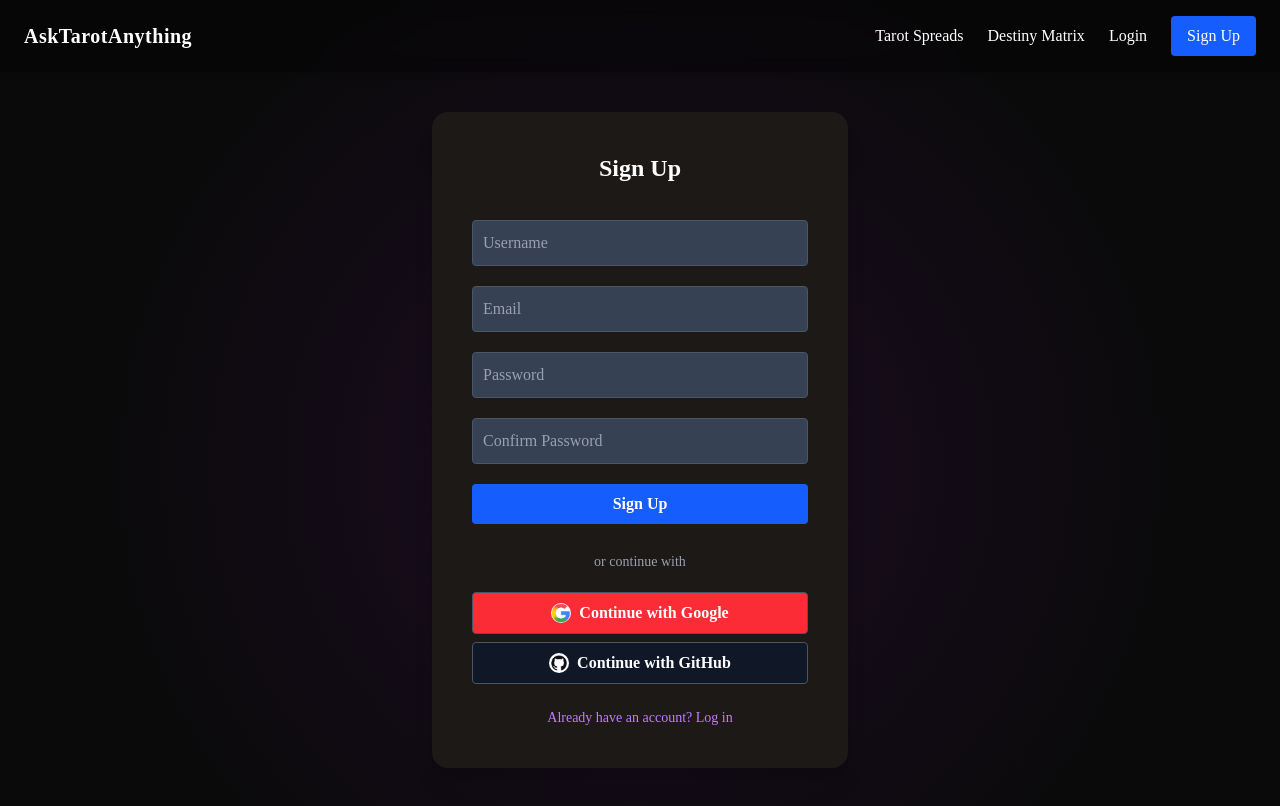
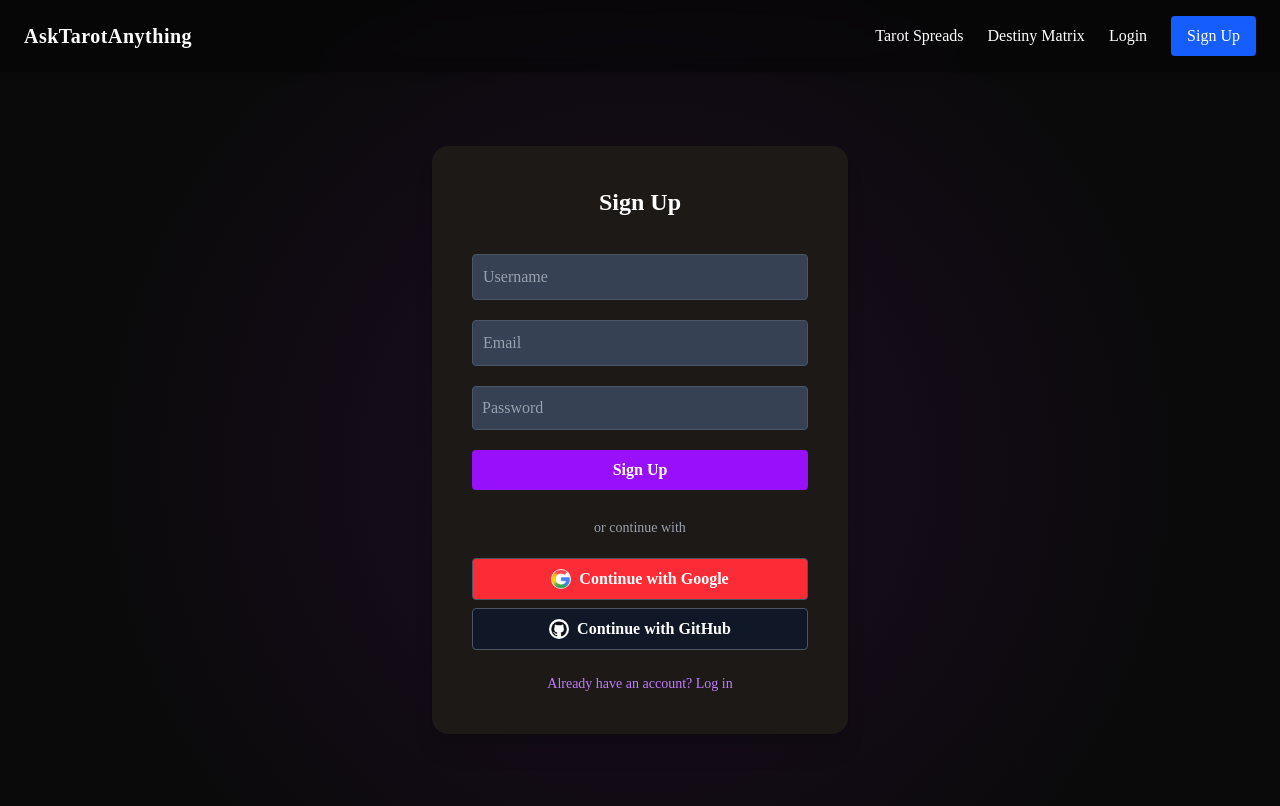
Before and after one commit to juliabush/tarot-app, a Next.js app: page /signup in a window 1280 px wide. Shown: the top 806 px of the page. Built offline with nearby package versions, Linux system fonts and the light colour scheme; no server answers.

Commit message:
main page to render sign up form

```diff
--- a/app/signup/page.tsx
+++ b/app/signup/page.tsx
@@ -4,29 +4,19 @@ import { useState } from "react";
 import { signIn } from "next-auth/react";
 import { useRouter } from "next/navigation";
 
-export default function SignUpPage() {
+export default function SignupPage() {
   const router = useRouter();
   const [username, setUsername] = useState("");
   const [email, setEmail] = useState("");
   const [password, setPassword] = useState("");
-  const [confirmPassword, setConfirmPassword] = useState("");
-  const [error, setError] = useState("");
-  const [loading, setLoading] = useState(false);
+  const [message, setMessage] = useState("");
 
-  async function handleSignUp(e: React.FormEvent) {
+  async function handleSignup(e: React.FormEvent) {
     e.preventDefault();
-    setError("");
-
-    if (password !== confirmPassword) {
-      setError("Passwords do not match.");
-      return;
-    }
-
-    setLoading(true);
+    setMessage("");
 
     try {
-      // Call your API route to create a new user
-      const res = await fetch("/api/auth/signup", {
+      const res = await fetch("/signup", {
         method: "POST",
         headers: { "Content-Type": "application/json" },
         body: JSON.stringify({ username, email, password }),
@@ -35,18 +25,15 @@ export default function SignUpPage() {
       const data = await res.json();
 
       if (!res.ok) {
-        setError(data.message || "Failed to create account.");
-        setLoading(false);
+        setMessage(data.message || "Something went wrong.");
         return;
       }
 
-      // Optionally sign in the user automatically after registration
-      await signIn("credentials", { redirect: false, email, password });
-      router.push("/");
+      setMessage("Signup successful! Redirecting to login...");
+      setTimeout(() => router.push("/login"), 1500);
     } catch (err) {
-      setError("Something went wrong. Please try again.");
       console.error(err);
-      setLoading(false);
+      setMessage("Internal server error");
     }
   }
 
@@ -61,6 +48,7 @@ export default function SignUpPage() {
           Sign Up
         </h1>
 
+        {/* Username */}
         <input
           className="border border-gray-600 p-2.5 rounded bg-gray-700 placeholder-gray-400 text-white"
           placeholder="Username"
@@ -68,6 +56,7 @@ export default function SignUpPage() {
           onChange={(e) => setUsername(e.target.value)}
         />
 
+        {/* Email */}
         <input
           className="border border-gray-600 p-2.5 rounded bg-gray-700 placeholder-gray-400 text-white"
           placeholder="Email"
@@ -75,37 +64,38 @@ export default function SignUpPage() {
           onChange={(e) => setEmail(e.target.value)}
         />
 
+        {/* Password */}
         <input
           type="password"
-          className="border border-gray-600 p-2.5 rounded bg-gray-700 placeholder-gray-400 text-white"
+          className="border border-gray-600 p-2.25 rounded bg-gray-700 placeholder-gray-400 text-white"
           placeholder="Password"
           value={password}
           onChange={(e) => setPassword(e.target.value)}
         />
 
-        <input
-          type="password"
-          className="border border-gray-600 p-2.5 rounded bg-gray-700 placeholder-gray-400 text-white"
-          placeholder="Confirm Password"
-          value={confirmPassword}
-          onChange={(e) => setConfirmPassword(e.target.value)}
-        />
-
-        {error && <p className="text-red-500 text-sm">{error}</p>}
+        {message && (
+          <p
+            className={`text-sm ${
+              message.includes("successful") ? "text-green-500" : "text-red-500"
+            }`}
+          >
+            {message}
+          </p>
+        )}
 
         <button
-          className="bg-blue-600 hover:bg-blue-700 text-white p-2 rounded font-semibold"
+          className="bg-purple-600 hover:bg-purple-700 text-white p-2 rounded font-semibold"
           type="submit"
-          onClick={(e) => handleSignUp(e)}
-          disabled={loading}
+          onClick={(e) => handleSignup(e)}
         >
-          {loading ? "Signing Up..." : "Sign Up"}
+          Sign Up
         </button>
 
         <p className="text-center text-sm text-gray-400 mt-2">
           or continue with
         </p>
 
+        {/* OAuth buttons */}
         <div className="flex flex-col gap-2">
           <button
             type="button"
@@ -135,7 +125,8 @@ export default function SignUpPage() {
         </div>
 
         <p className="text-center text-sm mt-1 text-purple-400 cursor-pointer hover:underline">
-          Already have an account? Log in
+          Already have an account?{" "}
+          <span onClick={() => router.push("/login")}>Log in</span>
         </p>
       </div>
     </div>
```
